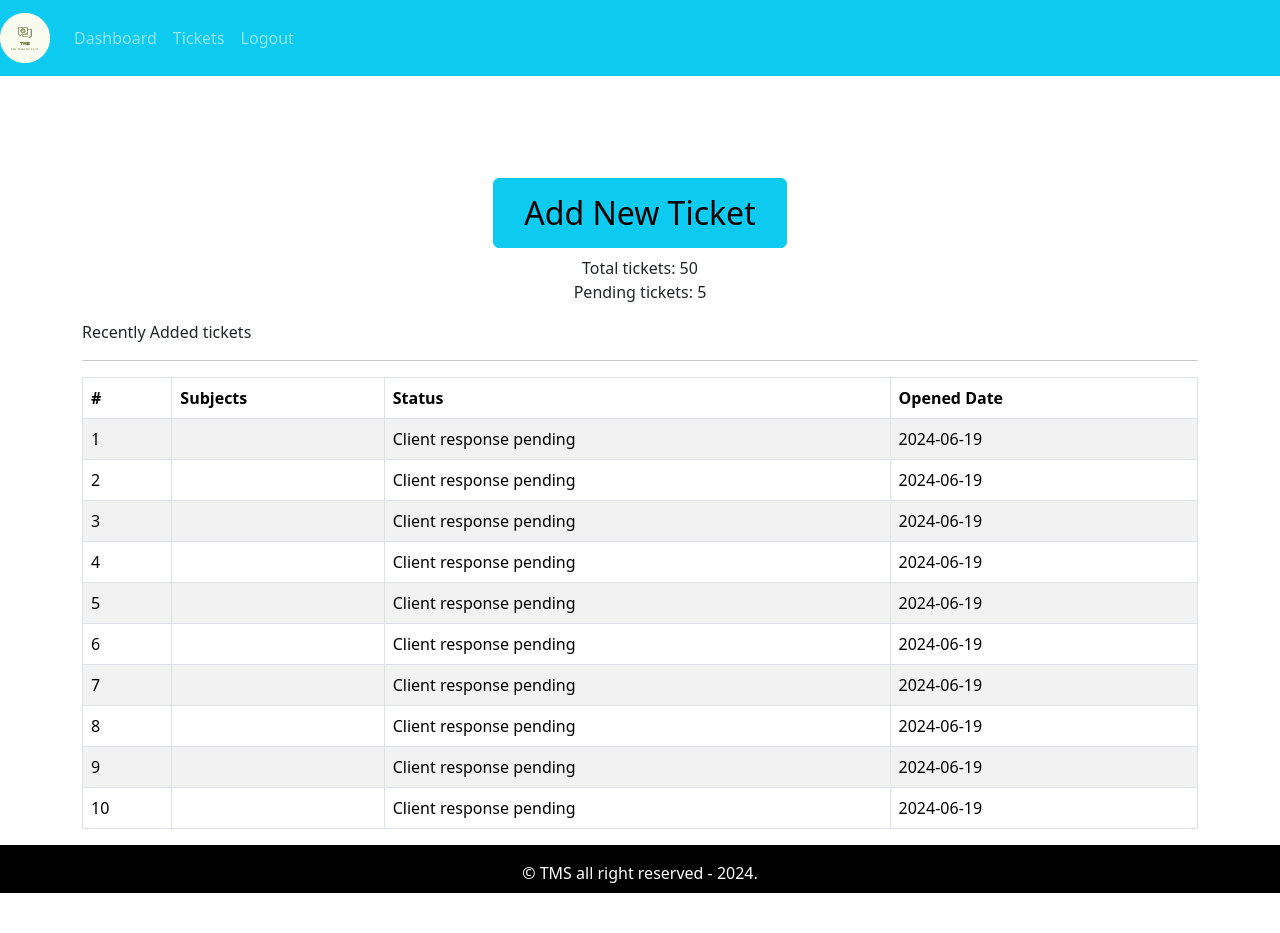
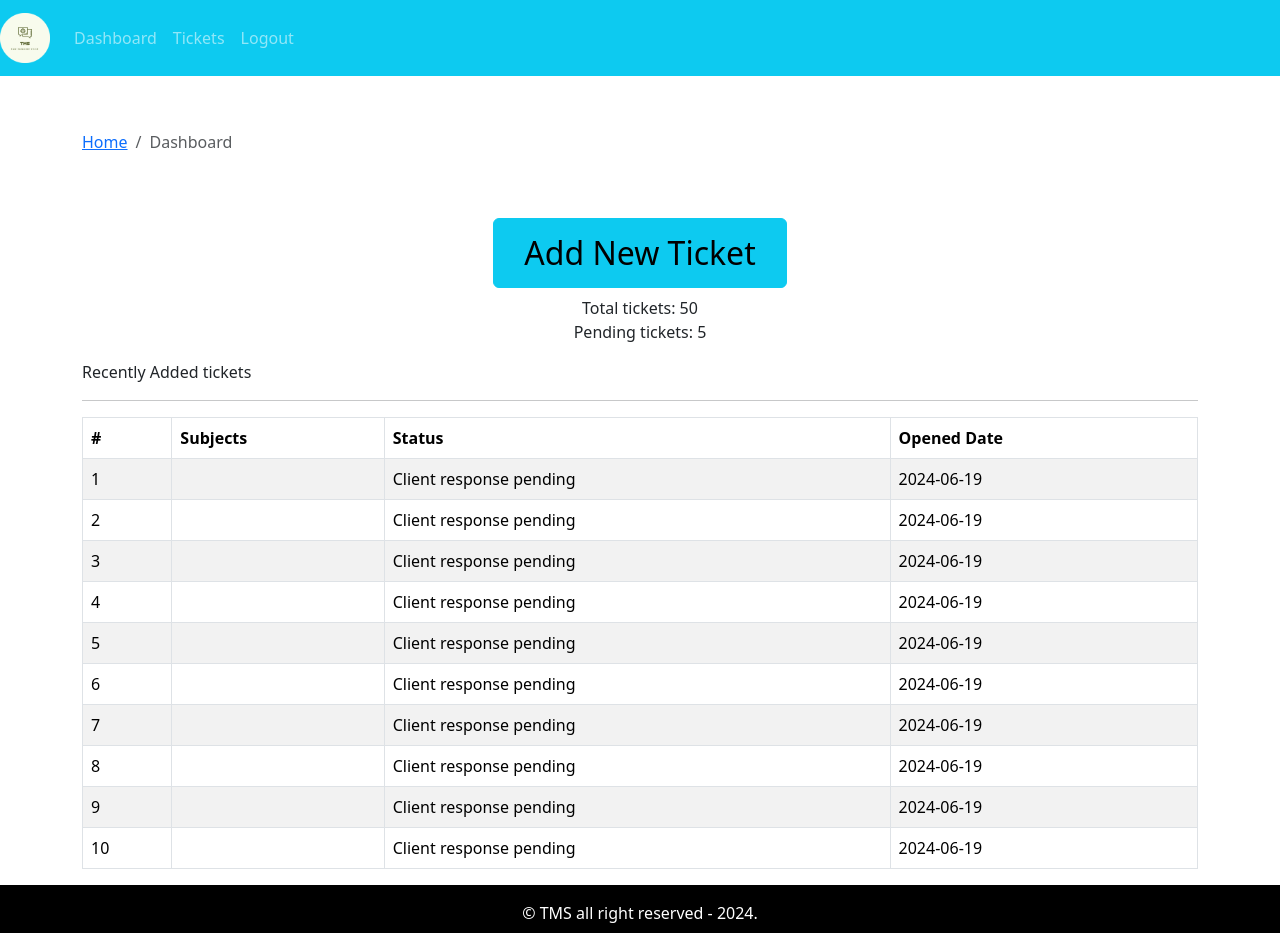
Before and after one commit to jatin019/CRM-Frontend, a React (Create React App) app: page / in a window 1280 px wide. Before the commit the page ends 893 px from the top, so only its background shows below. Built offline with nearby package versions, Linux system fonts and the light colour scheme.

Commit message:
breadcrumb added

```diff
--- /dev/null
+++ b/src/components/breadcrumb/Breadcrumb.comp.js
@@ -0,0 +1,11 @@
+import React from 'react'
+import { Breadcrumb } from 'react-bootstrap'
+
+export const PageBreadcrumb = ({page}) => {
+  return (
+    <Breadcrumb>
+    <Breadcrumb.Item href="/">Home</Breadcrumb.Item>
+    <Breadcrumb.Item active>{page}</Breadcrumb.Item>
+  </Breadcrumb>
+  )
+}
--- a/src/layout/DefaultLayout.js
+++ b/src/layout/DefaultLayout.js
@@ -5,7 +5,7 @@
 export const DefaultLayout = ({children}) => {
   return (
     <div className="default-layout">
-      <header className="header">
+      <header className="header mb-2">
         <Header />
       </header>
 
--- a/src/pages/dashboard/Dashboard.page.js
+++ b/src/pages/dashboard/Dashboard.page.js
@@ -1,10 +1,16 @@
 import React from 'react'
-import { Container, Row, Col, Button } from 'react-bootstrap'
+import { Container, Row, Col, Button, Breadcrumb } from 'react-bootstrap'
 import { TicketTable } from '../../components/ticket-table/TicketTable.comp'
 import tickets from '../../assets/data/dummy-tickets.json'
+import { PageBreadcrumb } from '../../components/breadcrumb/Breadcrumb.comp'
 export const Dashboard = () => {
   return (
     <Container>
+        <Row>
+            <Col>
+            <PageBreadcrumb page="Dashboard" />
+            </Col>
+        </Row>
         <Row>
             <Col className='text-center mt-5 mb-2'>
             <Button variant='info'
```
